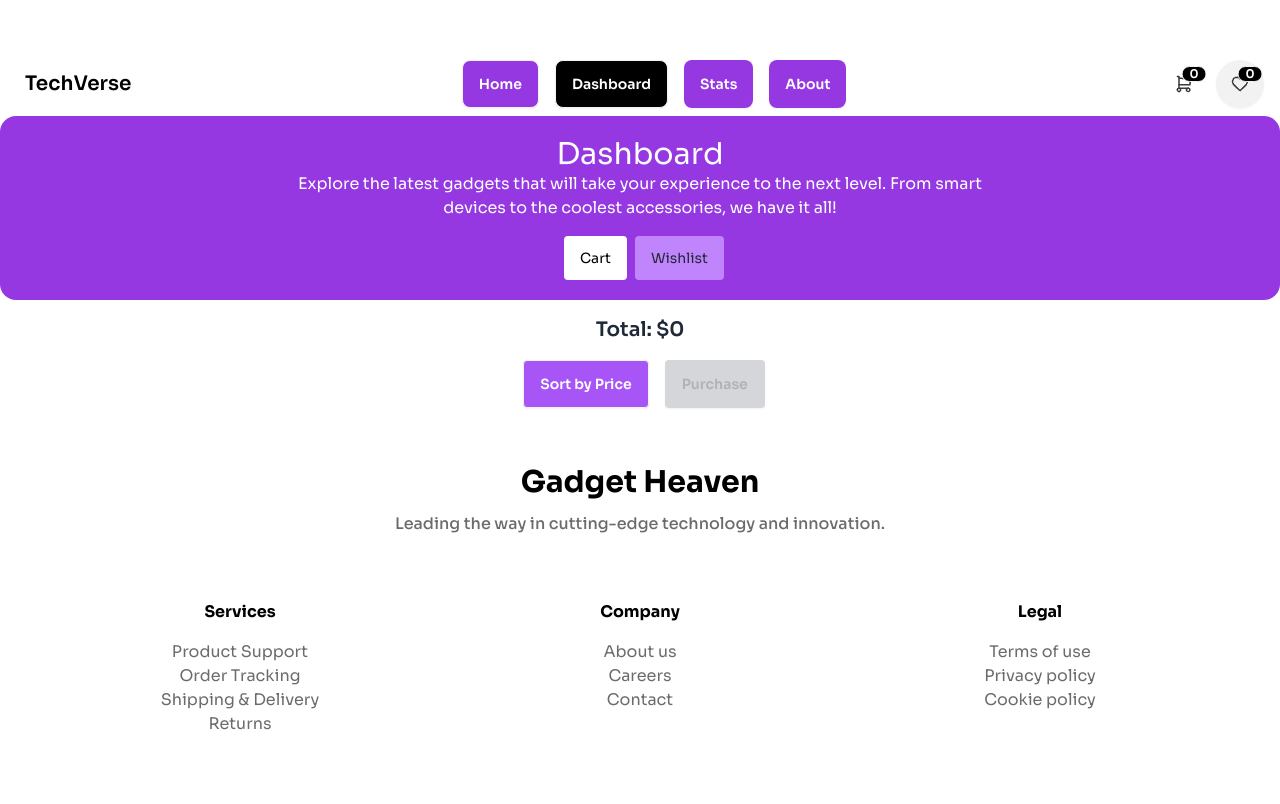
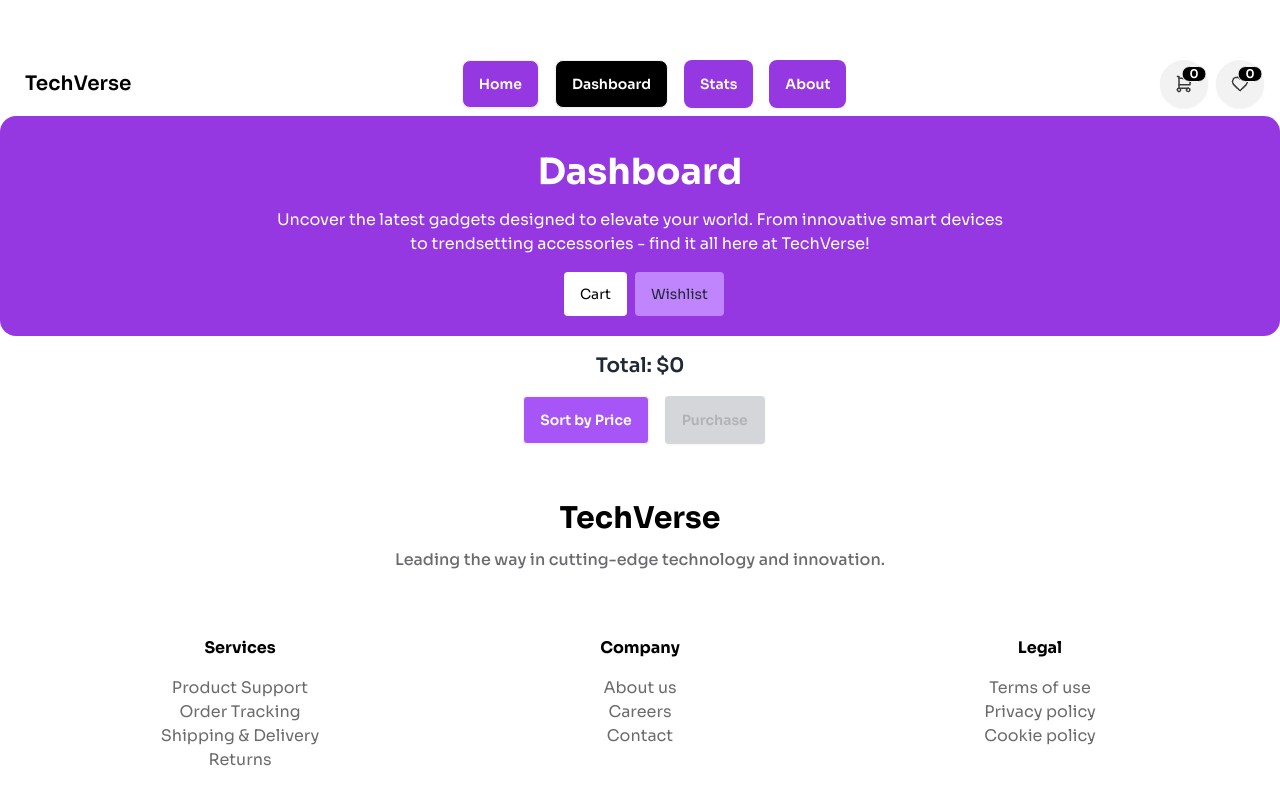
Before and after one commit to programming-hero-web-course-4/b10a8-gadget-heaven-sorupchakraborty, a React (Vite) app: page /dashboard in a window 1280 px wide. Shown: the top 804 px of the page. Built offline with nearby package versions, Linux system fonts and the light colour scheme.

Commit message:
update branding from "Gadget Heaven" to "TechVerse" across multiple components; enhance styling and layout for improved user experience

```diff
--- a/index.html
+++ b/index.html
@@ -3,9 +3,10 @@
 
 <head>
   <meta charset="UTF-8" />
-  <link rel="icon" type="image/svg+xml" href="/vite.svg" />
   <meta name="viewport" content="width=device-width, initial-scale=1.0" />
   <title>TechVerse</title>
+  <!-- favicon  -->
+  <link rel="icon" href="/src/assets/favicon-16x16.png" type="image/x-icon" />
   <!-- Google font cdn  -->
   <link rel="preconnect" href="https://fonts.googleapis.com">
   <link rel="preconnect" href="https://fonts.gstatic.com" crossorigin>
--- a/src/components/Banner.jsx
+++ b/src/components/Banner.jsx
@@ -7,17 +7,16 @@ const Banner = () => {
 
             <div className=" container mx-auto text-center text-white bg-[#9538E2] rounded-b-2xl pb-48 ">
                 <div className="max-w-[60%] mx-auto">
-                    <h1 className="text-5xl mb-5">
-                        Upgrade Your Tech Accessorize with Gadget Heaven Accessories
+                    <h1 className="text-5xl mb-5 font-bold">
+                    Level Up Your Tech Game - Accessorize with the Best from TechVerse
                     </h1>
                 </div>
                 <div className="max-w-[50%] mx-auto">
                     <p className="mb-5">
-                        Explore the latest gadgets that will take your experience to the next level. From smart devices to the coolest accessories, we have it all!
-                    </p>
+                    Discover cutting-edge gadgets that elevate your experience. From smart tech to must-have accessories, TechVerse has everything you need to stay ahead!</p>
                 </div>
                 <button
-                    className="border px-6 py-2 rounded-full mb-5 bg-white font-semibold text-[#9538E2]"
+                    className="btn border px-6 py-2 rounded-full mb-5 bg-white font-semibold text-[#9538E2]"
                     onClick={() => window.location.href = "/dashboard"}
                 >
                     Shop Now
--- a/src/components/Footer.jsx
+++ b/src/components/Footer.jsx
@@ -4,7 +4,7 @@ const Footer = () => {
     return (
         <footer className="text-black p-10">
             <div className='text-center mb-16'>
-                <h1 className='text-3xl font-bold mb-3'>Gadget Heaven</h1>
+                <h1 className='text-3xl font-bold mb-3'>TechVerse</h1>
                 <p className='font-medium text-[#09080F99]'>Leading the way in cutting-edge technology and innovation.</p>
             </div>
             <div className='grid md:grid-cols-3 grid-cols-1 mx-auto text-center items-start'>
--- a/src/components/NavBar.jsx
+++ b/src/components/NavBar.jsx
@@ -31,7 +31,7 @@ const Navbar = () => {
                         <li>
                             <NavLink
                                 to="/"
-                                className={({ isActive }) => (isActive ? "font-semibold btn bg-[#9538E2] text-white border-none" : "btn bg-[#9538E2] text-white")}
+                                className={({ isActive }) => (isActive ? "font-semibold btn bg-[#9538E2] text-white hover:bg-purple-700 border-none" : "btn bg-[#9538E2] text-white hover:bg-purple-700 ")}
                             >
                                 Home
                             </NavLink>
@@ -39,7 +39,7 @@ const Navbar = () => {
                         <li>
                             <NavLink
                                 to="/dashboard"
-                                className={({ isActive }) => (isActive ? "font-semibold btn text-white bg-black " : "btn bg-[#9538E2] text-white border-none")}
+                                className={({ isActive }) => (isActive ? "font-semibold btn text-white bg-black hover:bg-slate-800 " : "btn bg-[#9538E2] text-white border-none hover:bg-purple-700 ")}
                             >
                                 Dashboard
                             </NavLink>
@@ -47,7 +47,7 @@ const Navbar = () => {
                         <li>
                             <NavLink
                                 to="/statistics"
-                                className={({ isActive }) => (isActive ? "font-semibold btn text-white bg-black" : "btn bg-[#9538E2] text-white border-none")}
+                                className={({ isActive }) => (isActive ? "font-semibold btn text-white bg-black hover:bg-slate-800" : "btn bg-[#9538E2] hover:bg-purple-700 text-white border-none")}
                             >
                                 Stats
                             </NavLink>
@@ -55,7 +55,7 @@ const Navbar = () => {
                         <li>
                             <NavLink
                                 to="/about"
-                                className={({ isActive }) => (isActive ? "font-semibold btn text-white bg-black" : "btn bg-[#9538E2] text-white border-none")}
+                                className={({ isActive }) => (isActive ? "font-semibold btn text-white bg-black hover:bg-slate-800" : "btn bg-[#9538E2] hover:bg-purple-700 text-white border-none")}
                             >
                                 About
                             </NavLink>
@@ -68,7 +68,7 @@ const Navbar = () => {
                         <div
                             tabIndex={0}
                             role="button"
-                            className="btn btn-ghost btn-circle"
+                            className="btn btn-circle"
                             onClick={() => handleNavigate("cart")}
                         >
                             <div className="indicator">
--- a/src/components/Sidebar.jsx
+++ b/src/components/Sidebar.jsx
@@ -10,7 +10,7 @@ const Sidebar = ({ selectedCategory, setSelectedCategory }) => {
           {categories.map((category) => (
             <li key={category} className="mb-2">
               <button
-                className={`w-full text-purple-700 px-6 py-3 border rounded-full bg-[#09080F0] hover:bg-purple-700 hover:text-white ${
+                className={` btn w-full text-purple-700 px-6 py-3 border rounded-full bg-[#09080F0] hover:bg-purple-700 hover:text-white ${
                   selectedCategory === category ? "bg-purple-700 text-white" : ""
                 }`}
                 onClick={() => setSelectedCategory(category)}
--- a/src/pages/About.jsx
+++ b/src/pages/About.jsx
@@ -4,13 +4,13 @@ const About = () => {
   return (
     <div className="flex flex-col items-center justify-center min-h-screen px-6 py-12 bg-gray-100">
       <div className="w-full max-w-3xl p-8 bg-white shadow-lg rounded-lg">
-        <h1 className="text-4xl font-bold text-center text-gray-800 mb-4">About GadgetHeaven</h1>
+        <h1 className="text-4xl font-bold text-center text-gray-800 mb-4">About TechVerse</h1>
         <p className="text-lg text-gray-700 text-center mb-8">
-          Welcome to <span className="font-semibold">GadgetHeaven</span> your go-to destination for the latest and greatest gadgets.
+          Welcome to <span className="font-semibold">TechVerse</span> your go-to destination for the latest and greatest gadgets.
           We are passionate about bringing you the finest selection of technology products designed to make your life smarter, faster, and more connected.
         </p>
 
-        <h2 className="text-2xl font-semibold text-gray-800 mb-4">Why Choose GadgetHeaven?</h2>
+        <h2 className="text-2xl font-semibold text-gray-800 mb-4">Why Choose TechVerse?</h2>
         <ul className="list-disc pl-5 space-y-2 mb-6">
           <li><span className="font-medium text-gray-800">Diverse Selection:</span> A wide range of gadgets to meet every need and preference.</li>
           <li><span className="font-medium text-gray-800">User-Friendly Experience:</span> Easy-to-use features like an intuitive cart and wishlist system.</li>
@@ -24,13 +24,13 @@ const About = () => {
         </p>
 
         <p className="text-lg text-gray-700 text-center">
-          At GadgetHeaven, were here to keep you connected with the latest tech innovations, all while offering an enjoyable, seamless shopping experience.
+          At TechVerse, were here to keep you connected with the latest tech innovations, all while offering an enjoyable, seamless shopping experience.
         </p>
 
         <div className="mt-10 text-center">
           <a
             href="/"
-            className="px-6 py-3 bg-blue-600 text-white font-semibold rounded hover:bg-blue-700 transition duration-200"
+            className=" btn px-6 py-3 bg-purple-500 text-white font-semibold rounded hover:bg-purple-700 transition duration-200"
           >
             Start Exploring
           </a>
--- a/src/pages/DashboardPage.jsx
+++ b/src/pages/DashboardPage.jsx
@@ -1,183 +1,3 @@
-// import React, { useContext, useState, useEffect } from "react";
-// import { Helmet } from "react-helmet-async";
-// import { useNavigate, useLocation } from "react-router-dom";
-// import CartContext from "../context/CartContext";
-// import WishlistContext from "../context/WishlistContext";
-// import { toast, ToastContainer } from "react-toastify";
-// import 'react-toastify/dist/ReactToastify.css';
-
-// const DashboardPage = () => {
-//   const { cart, dispatch: cartDispatch } = useContext(CartContext);
-//   const { wishlist, dispatch: wishlistDispatch } = useContext(WishlistContext);
-//   const [activeTab, setActiveTab] = useState("cart");
-//   const [showModal, setShowModal] = useState(false);
-//   const navigate = useNavigate();
-//   const location = useLocation();
-
-//   useEffect(() => {
-//     const params = new URLSearchParams(location.search);
-//     const tab = params.get("tab");
-//     if (tab) {
-//       setActiveTab(tab);
-//     }
-//   }, [location]);
-
-//   const sortCartByPrice = () => {
-//     cartDispatch({ type: "SORT_CART_BY_PRICE" });
-//   };
-
-//   const totalCartPrice = cart.reduce((total, item) => total + item.price * item.quantity, 0);
-
-//   const handlePurchase = () => {
-//     setShowModal(true);
-//     cartDispatch({ type: "CLEAR_CART" });
-//     wishlistDispatch({ type: "CLEAR_WISHLIST" });
-//     setTimeout(() => {
-//       setShowModal(false);
-//       navigate("/");
-//     }, 2000);
-//   };
-
-//   const handleDelete = (id, type) => {
-//     if (type === "cart") {
-//       cartDispatch({ type: "REMOVE_FROM_CART", payload: { id } });
-//       toast.info("Item removed from cart!");
-//     } else {
-//       wishlistDispatch({ type: "REMOVE_FROM_WISHLIST", payload: { id } });
-//       toast.info("Item removed from wishlist!");
-//     }
-//   };
-
-//   const increaseQuantity = (id) => {
-//     cartDispatch({ type: "INCREASE_QUANTITY", payload: { id } });
-//   };
-
-//   const decreaseQuantity = (id) => {
-//     cartDispatch({ type: "DECREASE_QUANTITY", payload: { id } });
-//   };
-
-//   return (
-//     <div className="container mx-auto ">
-//       <Helmet>
-//         <title>Dashboard - Gadget Heaven</title>
-//       </Helmet>
-//       <div className="text-center bg-[#9538E2] rounded-2xl p-5">
-//         <h2 className="text-3xl text-white">Dashboard</h2>
-//         <p className="text-white max-w-[60%] mx-auto">Explore the latest gadgets that will take your experience to the next level. From smart devices to the coolest accessories, we have it all!</p>
-//         <button
-//           className={`tab ${activeTab === "cart" ? "tab-active bg-white text-black px-4 py-2 mt-4 ml-2 rounded h-auto" : "bg-purple-400 px-4 py-2 mt-4 ml-2 rounded h-auto"}`}
-//           onClick={() => setActiveTab("cart")}
-//         >
-//           Cart
-//         </button>
-//         <button
-//           className={`tab ${activeTab === "wishlist" ? "tab-active bg-white text-black px-4 py-2 mt-4 ml-2 rounded h-auto" : "bg-purple-400 px-4 py-2 mt-4 ml-2 rounded h-auto"}`}
-//           onClick={() => setActiveTab("wishlist")}
-//         >
-//           Wishlist
-//         </button>
-//       </div>
-
-//       {activeTab === "cart" ? (
-//         <div className="mt-4">
-//           <div className="text-center">
-//             <p className="text-xl font-semibold mt-4">Total: ${totalCartPrice}</p>
-//             <button
-//               onClick={sortCartByPrice}
-//               className="bg-purple-500 btn hover:bg-purple-600 text-white px-4 py-2 mt-4 ml-2 rounded mb-4 h-auto mx-4"
-//             >
-//               Sort by Price
-//             </button>
-//             <button
-//               onClick={handlePurchase}
-//               className="bg-green-500 btn hover:bg-green-600 text-white px-4 py-2 rounded"
-//               disabled={cart.length === 0}
-//             >
-//               Purchase
-//             </button>
-//           </div>
-//           <div className="grid grid-cols-1 gap-4">
-//             {cart.map((item) => (
-//               <div key={item.id} className="flex justify-around items-center bg-gray-100 p-4 rounded-md">
-//                 <div>
-//                   <img src={item.image} alt={item.title} className="w-full h-32 object-cover rounded" />
-//                 </div>
-//                 <div>
-//                   <h3 className="text-lg font-bold">{item.title}</h3>
-//                   <p className="text-sm">{item.category}</p>
-//                   <p className="text-sm">Rating: {item.rating}</p>
-//                   <p className="font-semibold">${item.price}</p>
-//                   <div className="flex items-center mt-2">
-//                     <button
-//                       onClick={() => decreaseQuantity(item.id)}
-//                       className="bg-gray-300 text-black px-2 py-1 rounded"
-//                     >
-//                       -
-//                     </button>
-//                     <span className="mx-2">{item.quantity}</span>
-//                     <button
-//                       onClick={() => increaseQuantity(item.id)}
-//                       className="bg-gray-300 text-black px-2 py-1 rounded"
-//                     >
-//                       +
-//                     </button>
-//                   </div>
-//                 </div>
-//                 <div className="">
-//                   <button
-//                     onClick={() => handleDelete(item.id, "cart")}
-//                     className="bg-red-500 text-white px-4 py-2 rounded"
-//                   >
-//                     Delete
-//                   </button>
-//                 </div>
-//               </div>
-//             ))}
-//           </div>
-//         </div>
-//       ) : (
-//         <div className="mt-4">
-//           <div className="grid grid-cols-1 gap-4">
-//             {wishlist.map((item) => (
-//               <div key={item.id} className="flex justify-around items-center bg-gray-100 p-4 rounded-md">
-//                 <div>
-//                   <img src={item.image} alt={item.title} className="w-full h-32 object-cover rounded" />
-//                 </div>
-//                 <div>
-//                   <h3 className="text-lg font-bold">{item.title}</h3>
-//                   <p className="text-sm">{item.category}</p>
-//                   <p className="text-sm">Rating: {item.rating}</p>
-//                   <p className="font-semibold">${item.price}</p>
-//                 </div>
-//                 <div className="">
-//                   <button
-//                     onClick={() => handleDelete(item.id, "wishlist")}
-//                     className="bg-red-500 text-white px-4 py-2 rounded"
-//                   >
-//                     Delete
-//                   </button>
-//                 </div>
-//               </div>
-//             ))}
-//           </div>
-//         </div>
-//       )}
-
-//       {showModal && (
-//         <div className="fixed inset-0 flex items-center justify-center bg-black bg-opacity-50">
-//           <div className="bg-white p-8 rounded shadow-lg text-center">
-//             <h2 className="text-2xl font-bold mb-4">Thank you for buying!</h2>
-//             <p>You will be redirected to the home page shortly.</p>
-//           </div>
-//         </div>
-//       )}
-//       <ToastContainer />
-//     </div>
-//   );
-// };
-
-// export default DashboardPage;
-
 import React, { useContext, useState, useEffect } from "react";
 import { Helmet } from "react-helmet-async";
 import { useNavigate, useLocation } from "react-router-dom";
@@ -248,8 +68,8 @@ const DashboardPage = () => {
         <title>Dashboard - TechVerse</title>
       </Helmet>
       <div className="text-center bg-[#9538E2] rounded-2xl p-5">
-        <h2 className="text-3xl text-white">Dashboard</h2>
-        <p className="text-white max-w-[60%] mx-auto">Explore the latest gadgets that will take your experience to the next level. From smart devices to the coolest accessories, we have it all!</p>
+        <h2 className="text-4xl text-white font-bold py-4">Dashboard</h2>
+        <p className="text-white max-w-[60%] mx-auto">Uncover the latest gadgets designed to elevate your world. From innovative smart devices to trendsetting accessories - find it all here at TechVerse!</p>
         <button
           className={`tab ${activeTab === "cart" ? "tab-active bg-white text-black px-4 py-2 mt-4 ml-2 rounded h-auto" : "bg-purple-400 px-4 py-2 mt-4 ml-2 rounded h-auto"}`}
           onClick={() => setActiveTab("cart")}
--- a/src/pages/ProductPage.jsx
+++ b/src/pages/ProductPage.jsx
@@ -29,7 +29,7 @@ const ProductPage = () => {
         <title>{product.title} - TechVerse</title>
       </Helmet>
       <div className="text-center bg-[#9538E2] p-5 rounded-2xl">
-        <h2 className="text-3xl text-white">Product Details</h2>
+        <h2 className="text-4xl font-bold my-5 text-white">Product Details</h2>
         <p className="text-white  max-w-[60%] mx-auto">Explore the latest gadgets that will take your experience to the next level. From smart devices to the coolest accessories, we have it all!</p>
       </div>
 
--- a/src/pages/StatisticsPage.jsx
+++ b/src/pages/StatisticsPage.jsx
@@ -3,11 +3,11 @@ import { Helmet } from "react-helmet-async";
 
 const StatisticsPage = () => {
   return (
-    <div>
+    <div className="p-10">
       <Helmet>
         <title>Statistics - TechVerse</title>
       </Helmet>
-      Statistics Page
+      <h1 className=" text-4xl font-bold text-center"> Statistics Page</h1>
     </div>
   );
 };
```
